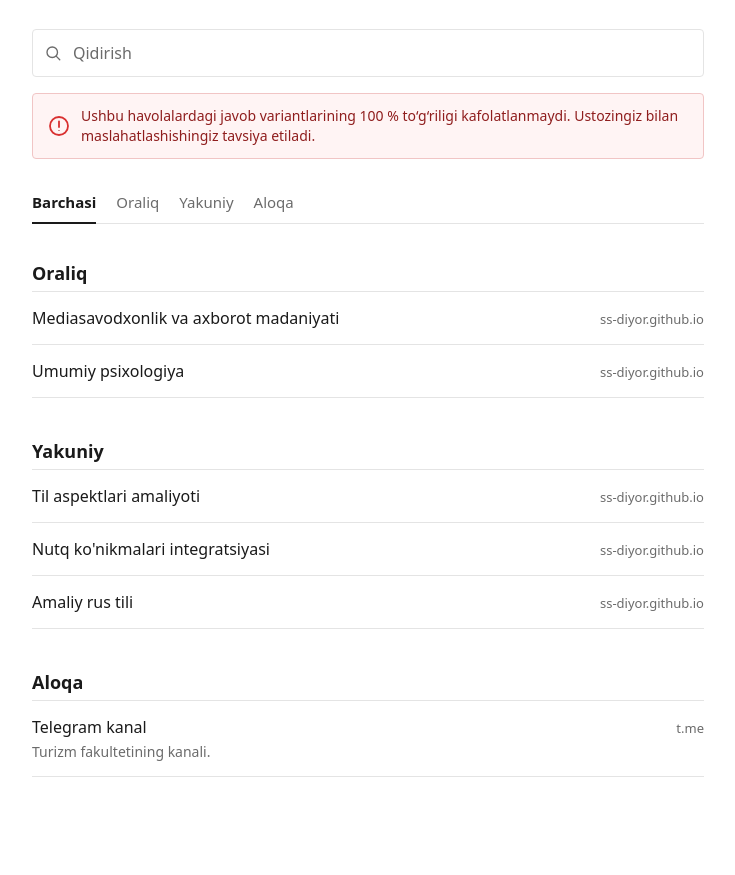
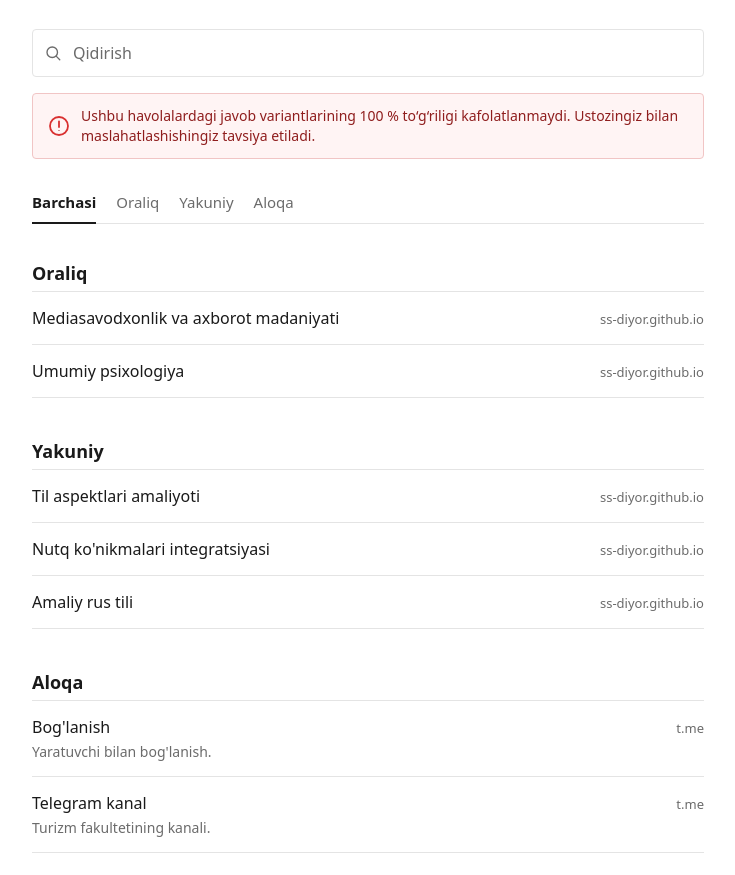
Before and after one commit to ss-diyor/subdomain-cspu, a plain HTML site: page index.html in a window 1280 px wide. Shown: the part 121-996 px from the top of the page, without its empty margins (272-1007 px from the left). Drawn offline with Linux system fonts and the light colour scheme.

Commit message:
Add new link for 'Bog'lanish' to index.html

```diff
--- a/index.html
+++ b/index.html
@@ -283,6 +283,7 @@ var LINKS = [
   { title: "Til aspektlari amaliyoti",  url: "https://ss-diyor.github.io/taa-final/",   category: "Yakuniy" },
   { title: "Nutq ko'nikmalari integratsiyasi", url: "https://ss-diyor.github.io/nki-final",      category: "Yakuniy" },
   { title: "Amaliy rus tili", url: "https://ss-diyor.github.io/practical-russian-language-final/",      category: "Yakuniy" },
+  { title: "Bog'lanish", url: "https://t.me/m/0crrXIvMZTdi", category: "Aloqa", desc: "Yaratuvchi bilan bog'lanish." },
   { title: "Telegram kanal",         url: "https://t.me/turizm_rasmiy_kanal",      category: "Aloqa",         desc: "Turizm fakultetining kanali." }
 ];
 
```
